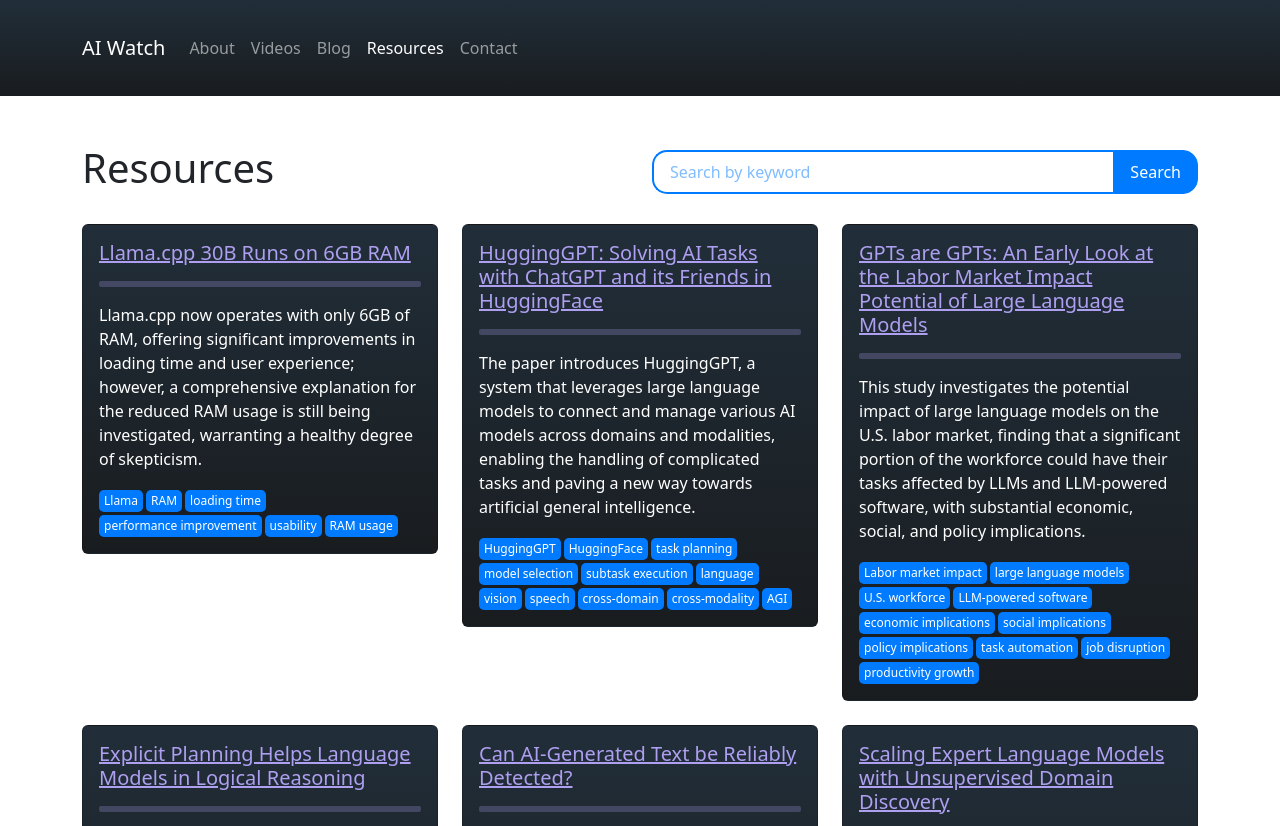
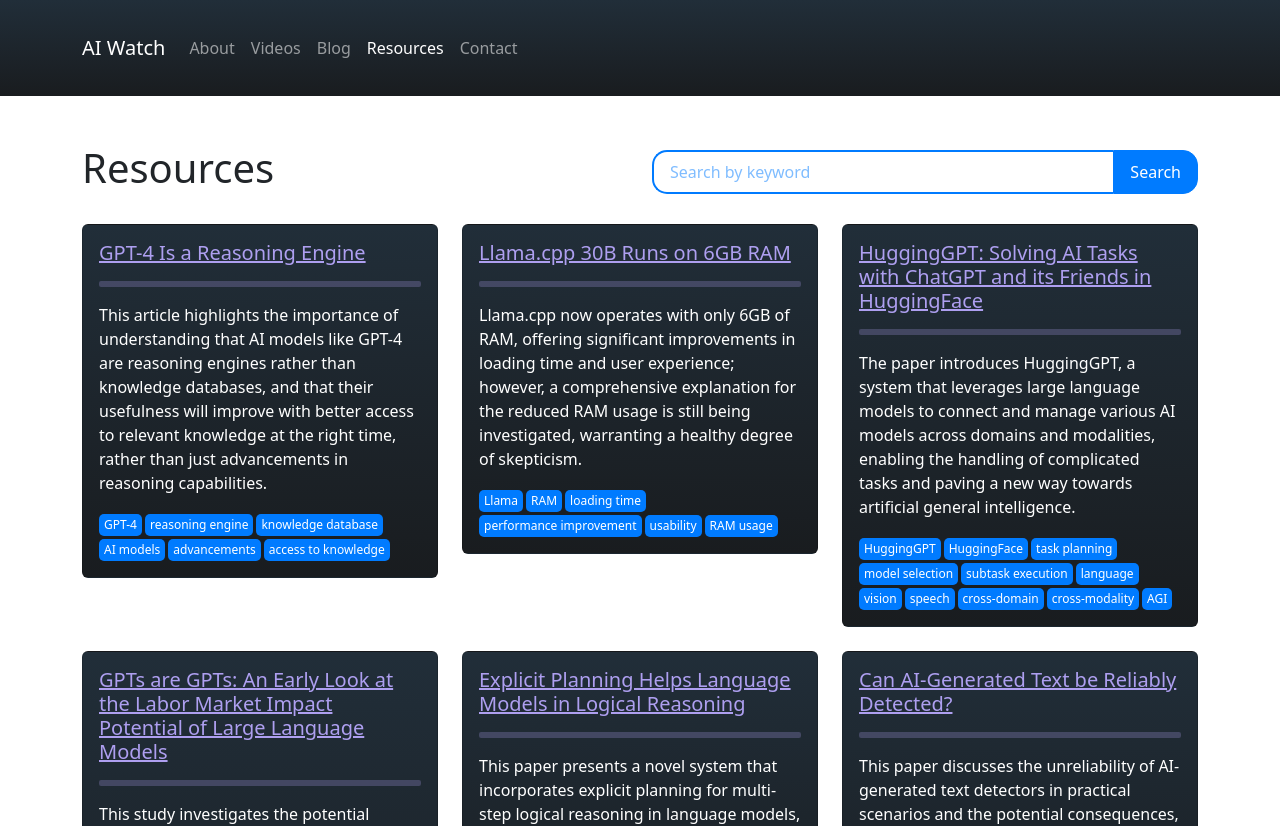
Before and after one commit to dstock3/aiwatch, a React (Create React App) app: page /resources in a window 1280 px wide. Shown: the top 826 px of the page. Built offline with nearby package versions, Linux system fonts and the light colour scheme.

Commit message:
added new article to resources.

```diff
--- a/src/components/pages/Resources.js
+++ b/src/components/pages/Resources.js
@@ -5,6 +5,12 @@ import '../../style/resources.css';
 
 const Resources = () => {
   const resources = [
+    {
+      title: 'GPT-4 Is a Reasoning Engine',
+      description: 'This article highlights the importance of understanding that AI models like GPT-4 are reasoning engines rather than knowledge databases, and that their usefulness will improve with better access to relevant knowledge at the right time, rather than just advancements in reasoning capabilities.',
+      url: 'https://every.to/chain-of-thought/gpt-4-is-a-reasoning-engine',
+      keywords: ['GPT-4', 'reasoning engine', 'knowledge database', 'AI models', 'advancements', 'access to knowledge']
+    },
     {
       title: 'Llama.cpp 30B Runs on 6GB RAM',
       description: 'Llama.cpp now operates with only 6GB of RAM, offering significant improvements in loading time and user experience; however, a comprehensive explanation for the reduced RAM usage is still being investigated, warranting a healthy degree of skepticism.',
```
